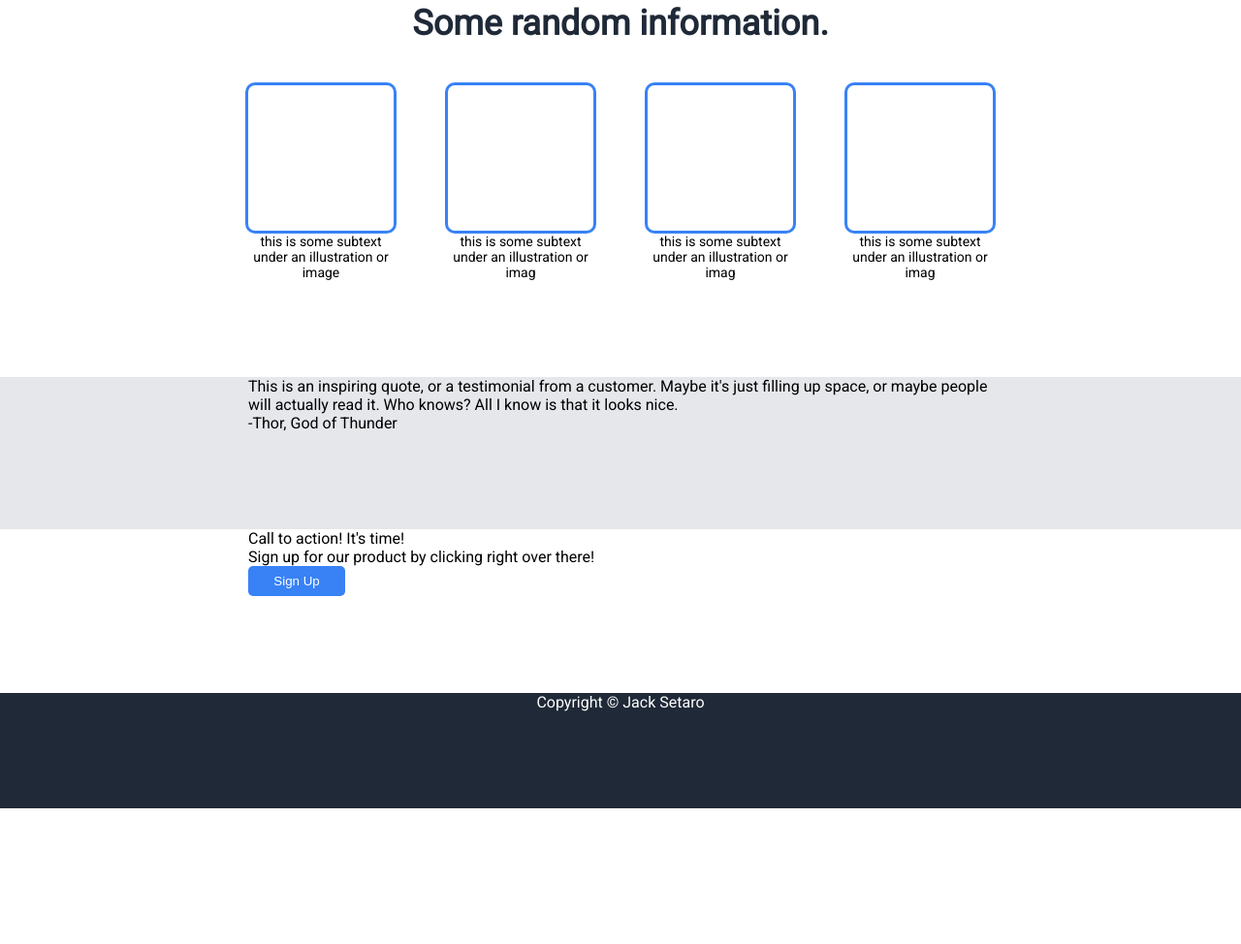
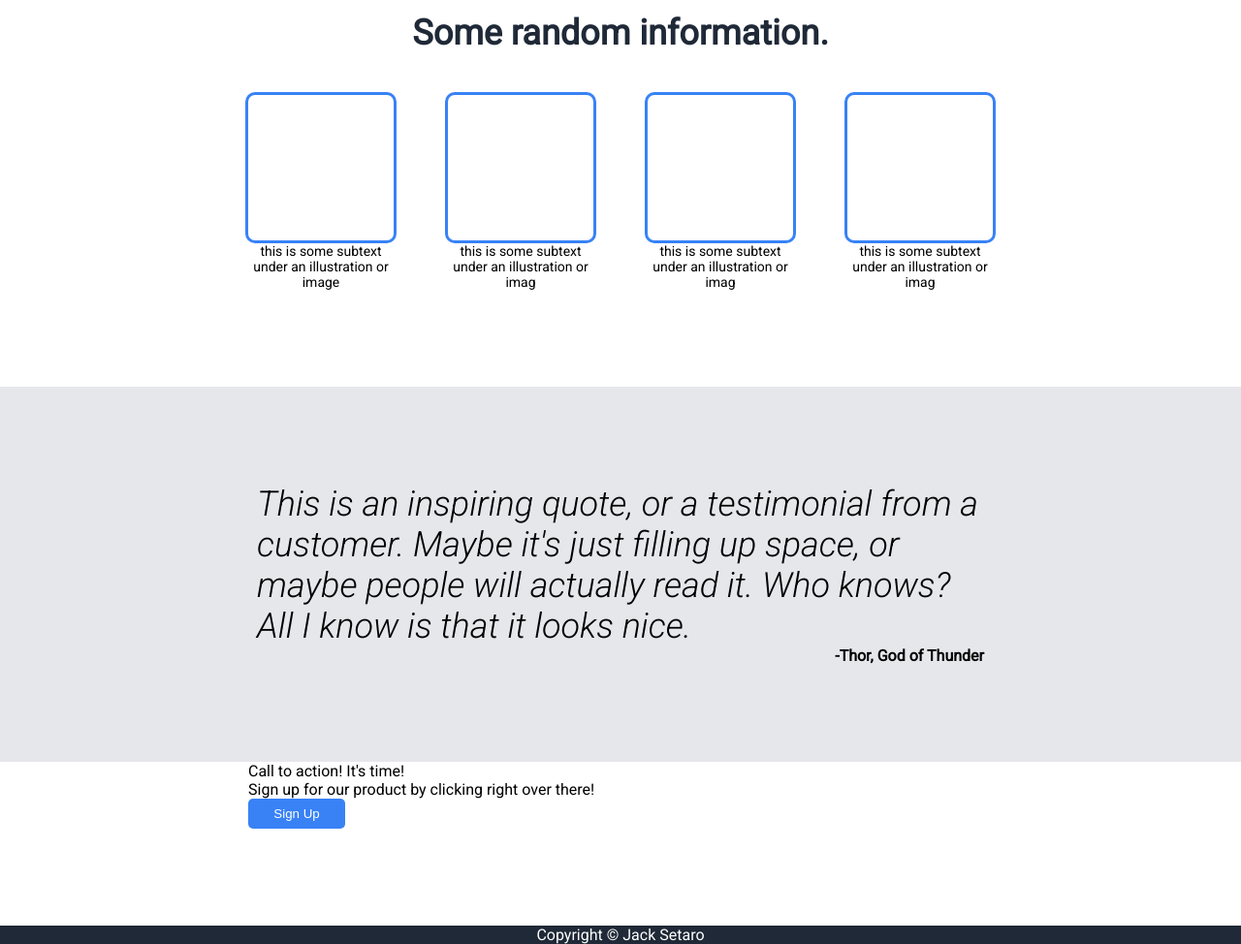
Before and after one commit to JackSetaro/landing-page, a plain HTML site: page index.html in a window 1280 px wide. Shown: the part 431-1405 px from the top of the page at 97% size. Before the commit the page ends 1265 px from the top, so only its background shows below. Drawn offline with Linux system fonts and the light colour scheme.

Commit message:
Add CSS for Section 3

```diff
--- a/index.html
+++ b/index.html
@@ -3,6 +3,9 @@
     <head>
         <link href="styles.css" rel="stylesheet">
         <link href='https://fonts.googleapis.com/css?family=Roboto' rel='stylesheet'>
+        <link rel="preconnect" href="https://fonts.googleapis.com">
+        <link rel="preconnect" href="https://fonts.gstatic.com" crossorigin>
+        <link href="https://fonts.googleapis.com/css2?family=Roboto:ital,wght@1,300&display=swap" rel="stylesheet">
     </head>
     <body>
         <div class="section section1">
@@ -57,13 +60,15 @@
         </div>
 
         <div class="section section3">
-            <p>This is an inspiring quote, or a testimonial from a customer.
+            <div class="quote-section">
+            <p class="quote">This is an inspiring quote, or a testimonial from a customer.
                 Maybe it's just filling up space, or maybe people will actually
                 read it. Who knows? All I know is that it looks nice.
             </p>
-            <p>
+            <p id="author">
                 -Thor, God of Thunder
             </p>
+            </div>
         </div>
 
         <div class=" section section4">
@@ -74,7 +79,7 @@
             </div>
         </div>
 
-        <div class="section footer">
+        <div class="footer">
             <p>Copyright &copy; Jack Setaro</p>
         </div>
     </body>
--- a/styles.css
+++ b/styles.css
@@ -57,7 +57,7 @@ button {
     display: flex;
     flex-direction: column;
     flex-grow: 1;
-    padding-top: 10px;
+    padding-top: 20px;
 }
 
 .header{
@@ -163,6 +163,29 @@ ul.header-links a,.left-content p{
 .section3{
     background-color: #E5E7EB;
     flex-grow: 1;
+    display: flex;
+    justify-content: center;
+    align-items: center;
+    padding-top: 100px;
+}
+
+.quote-section{
+    display: flex;
+    flex-direction: column;
+    justify-content: center;
+    align-items: center;
+}
+
+.quote{
+    font-size: 36px;
+    font-weight: lighter;
+    font-style: italic;
+    width: 750px;
+}
+
+#author{
+    align-self: flex-end;
+    font-weight: bold;
 }
 
 /*--------------------------------------------------------------
```
